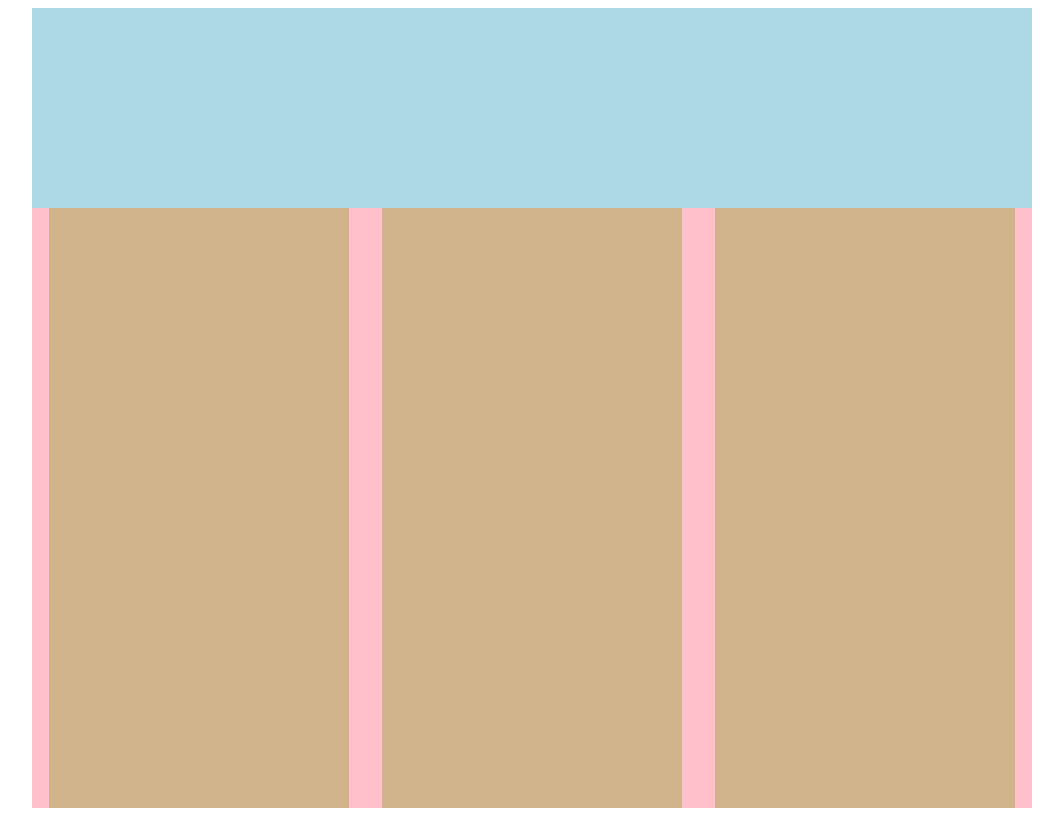
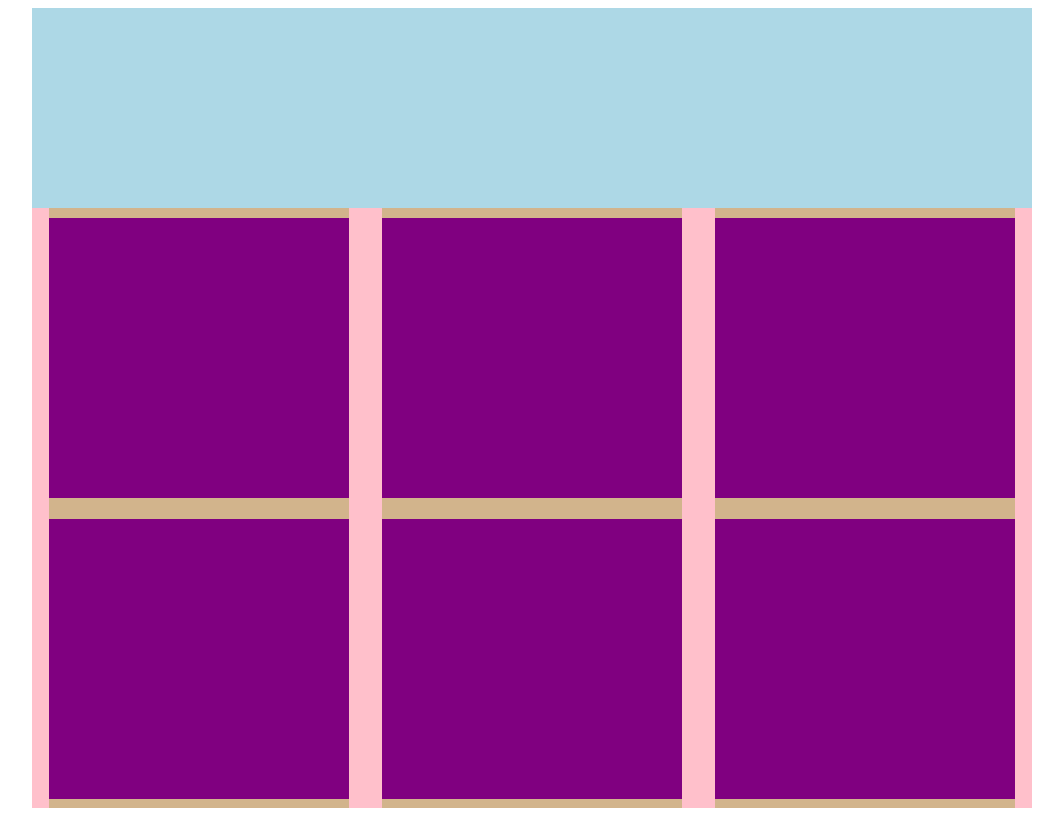
Before and after one commit to Ellie006/newstemp, a plain HTML site: page index.html in a window 1280 px wide. Shown: the whole page, without its empty margins (108-1171 px from the left). Drawn offline with Linux system fonts and the light colour scheme.

Commit message:
article divs complete

```diff
--- a/index.html
+++ b/index.html
@@ -11,9 +11,26 @@
 
  <div class='content'>
 
-   <div class='column'></div>
-    <div class='column'></div>
-     <div class='column'></div>
+<!--Column 1-->
+   <div class='column'>
+    <div class='story'></div>
+    <div style='padding-top: 1px'></div>
+    <div class='story'></div>
+   </div>
+
+<!--Column 2-->
+    <div class='column'>
+     <div class='story'></div>
+     <div style='padding-top: 1px'></div>
+     <div class='story'></div>
+    </div>
+
+<!--Column 3-->
+     <div class='column'>
+      <div class='story'></div>
+      <div style='padding-top: 1px'></div>
+      <div class='story'></div>
+     </div>
 
  </div>
 
--- a/resources/css/styles.css
+++ b/resources/css/styles.css
@@ -19,3 +19,10 @@
    float: left;
    margin: 0px 16.6px;
 }
+
+.story {
+  background-color: purple;
+  width: 300px;
+  height: 280px;
+  margin: 10px 0px;
+}
```
